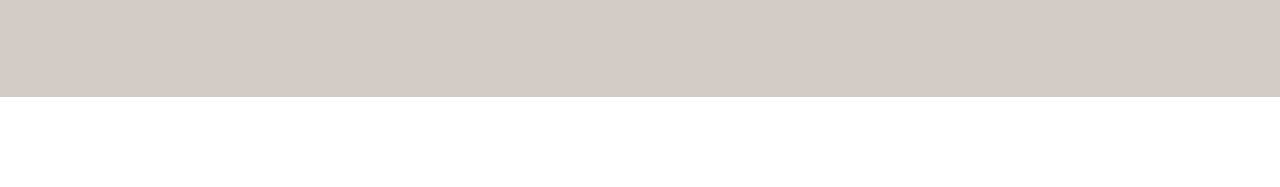
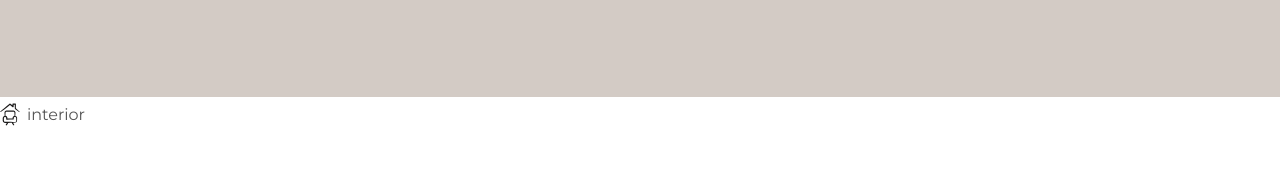
Before and after one commit to ZubalYana/React-practice, a React (Vite) app: page / in a window 1280 px wide. Shown: the top 187 px of the page. Built offline with nearby package versions, Linux system fonts and the light colour scheme.

Commit message:
style and display the logo

```diff
--- a/src/App.jsx
+++ b/src/App.jsx
@@ -6,7 +6,11 @@ function App() {
 
   return (
     <>
-    <Header Logo />
+      <Header>
+        <Logo />
+      </Header>
+      <Logo />
+
     </>
   )
 }
--- a/src/components/Logo/Logo.css
+++ b/src/components/Logo/Logo.css
@@ -0,0 +1,10 @@
+.Logo{
+    width: 85px;
+    display: flex;
+    justify-content: space-between;
+    align-items: center;
+    color: #555555;
+}
+svg{
+    margin-right: 7px;
+}
```
